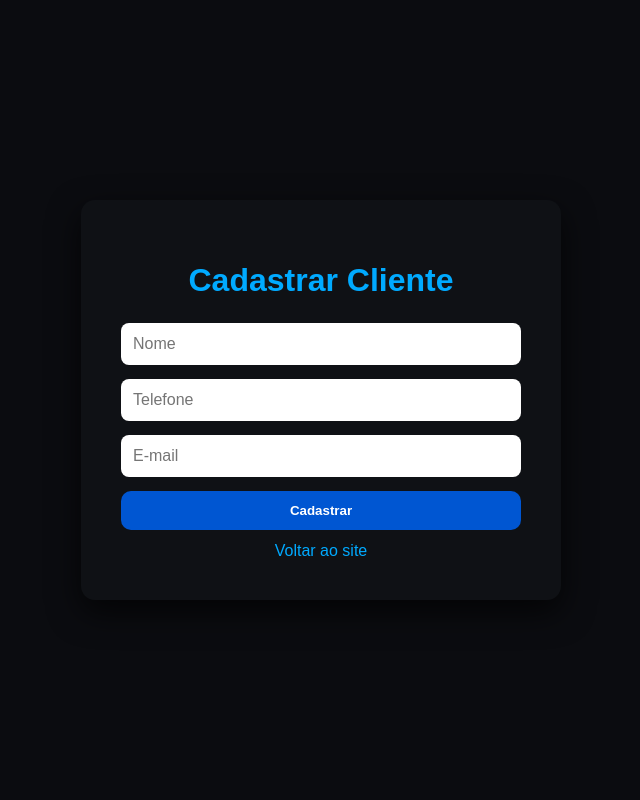
After one commit to Anjosinfo/info-anjos-site, a Flask app: page /cadastrar-cliente in a window 1280 px wide. The commit adds this page. Shown: the whole page, without its empty margins (319-959 px from the left). Run offline with Flask 3, Linux system fonts and the light colour scheme.

Commit message:
Atualização no site

```diff
--- a/app.py
+++ b/app.py
@@ -1,10 +1,10 @@
-from flask import Flask, request, render_template, jsonify
+from flask import Flask, render_template, request, redirect, url_for, flash
 import sqlite3
 
 app = Flask(__name__)
 app.secret_key = 'secret123'
 
-# Inicializa banco de dados
+# Inicializa banco de clientes
 def init_db():
     conn = sqlite3.connect('clientes.db')
     cursor = conn.cursor()
@@ -21,34 +21,30 @@ def init_db():
 
 init_db()
 
+# Página inicial
 @app.route('/')
 def index():
     return render_template('index.html')
 
-@app.route('/cadastrar', methods=['POST'])
-def cadastrar():
-    nome = request.form.get('nome')
-    telefone = request.form.get('telefone')
-    email = request.form.get('email')
-    if not nome or not telefone or not email:
-        return jsonify({"status":"erro","mensagem":"Preencha todos os campos"}), 400
+# Página de cadastro
+@app.route('/cadastrar-cliente', methods=['GET', 'POST'])
+def cadastrar_cliente():
+    if request.method == 'POST':
+        nome = request.form.get('nome')
+        telefone = request.form.get('telefone')
+        email = request.form.get('email')
+        if not nome or not telefone or not email:
+            flash("Preencha todos os campos!", "erro")
+            return redirect(url_for('cadastrar_cliente'))
+        conn = sqlite3.connect('clientes.db')
+        cursor = conn.cursor()
+        cursor.execute('INSERT INTO clientes (nome, telefone, email) VALUES (?, ?, ?)', (nome, telefone, email))
+        conn.commit()
+        conn.close()
+        flash(f"Cliente {nome} cadastrado com sucesso!", "sucesso")
+        return redirect(url_for('cadastrar_cliente'))
+    return render_template('cadastro.html')
 
-    conn = sqlite3.connect('clientes.db')
-    cursor = conn.cursor()
-    cursor.execute('INSERT INTO clientes (nome, telefone, email) VALUES (?, ?, ?)',
-                   (nome, telefone, email))
-    conn.commit()
-    conn.close()
-    return jsonify({"status":"sucesso","mensagem":f"Cliente {nome} cadastrado com sucesso!"})
-
-@app.route('/clientes', methods=['GET'])
-def listar_clientes():
-    conn = sqlite3.connect('clientes.db')
-    cursor = conn.cursor()
-    cursor.execute('SELECT * FROM clientes')
-    clientes = cursor.fetchall()
-    conn.close()
-    return jsonify(clientes)
-
+# Rodar app
 if __name__ == '__main__':
     app.run(debug=True)
--- /dev/null
+++ b/templates/cadastro.html
@@ -0,0 +1,40 @@
+<!DOCTYPE html>
+<html lang="pt-BR">
+<head>
+<meta charset="utf-8">
+<meta name="viewport" content="width=device-width,initial-scale=1">
+<title>Cadastrar Cliente - AnjosInfo</title>
+<style>
+  body { font-family: "Poppins", sans-serif; background:#0b0c10; color:#eef2f7; display:flex; justify-content:center; align-items:center; height:100vh; margin:0;}
+  .container { background:#0f1115; padding:40px; border-radius:14px; box-shadow:0 12px 32px rgba(0,0,0,0.7); width:100%; max-width:400px; }
+  h1 { color:#00aaff; text-align:center; margin-bottom:24px; }
+  form { display:flex; flex-direction:column; gap:14px; }
+  input { padding:12px; border-radius:8px; border:none; font-size:1rem; }
+  button { padding:12px; border:none; border-radius:10px; background:#0056D2; color:#fff; font-weight:700; cursor:pointer; transition:0.3s; }
+  button:hover { background:#00aaff; }
+  .msg { text-align:center; margin-bottom:14px; padding:10px; border-radius:8px; }
+  .sucesso { background:#1abc9c; color:#fff; }
+  .erro { background:#e74c3c; color:#fff; }
+  a { color:#00aaff; text-align:center; display:block; margin-top:12px; text-decoration:none; }
+</style>
+</head>
+<body>
+<div class="container">
+  <h1>Cadastrar Cliente</h1>
+  {% with messages = get_flashed_messages(with_categories=true) %}
+    {% if messages %}
+      {% for category, message in messages %}
+        <div class="msg {{ category }}">{{ message }}</div>
+      {% endfor %}
+    {% endif %}
+  {% endwith %}
+  <form method="POST">
+    <input type="text" name="nome" placeholder="Nome" required>
+    <input type="text" name="telefone" placeholder="Telefone" required>
+    <input type="email" name="email" placeholder="E-mail" required>
+    <button type="submit">Cadastrar</button>
+  </form>
+  <a href="{{ url_for('index') }}">Voltar ao site</a>
+</div>
+</body>
+</html>
--- a/index.html
+++ b/templates/index.html
@@ -165,8 +165,10 @@
     <li><a href="#servicos">Serviços</a></li>
     <li><a href="#suporte-remoto">Suporte Remoto</a></li>
     <li><a href="#contato">Contato</a></li>
+    <li><a href="/cadastrar-cliente">Cadastrar Cliente</a></li>
   </ul>
 </nav>
+
       <div class="nav-actions">
         <a class="btn-remote" href="#suporte-remoto" title="Suporte Remoto" rel="noopener">🎧 Suporte Remoto</a>
       </div>
```
Lines whose indentation alone changed are shown as unchanged.
